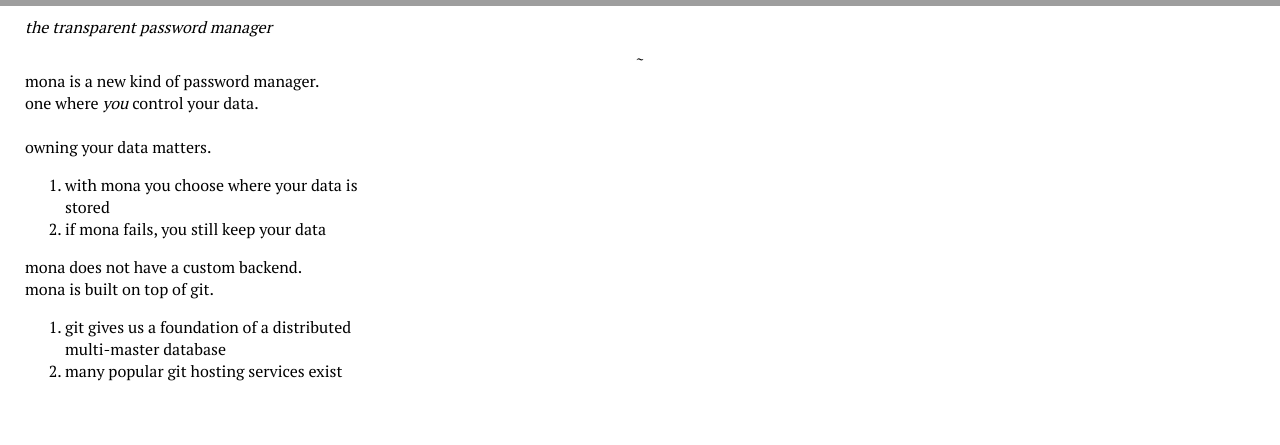
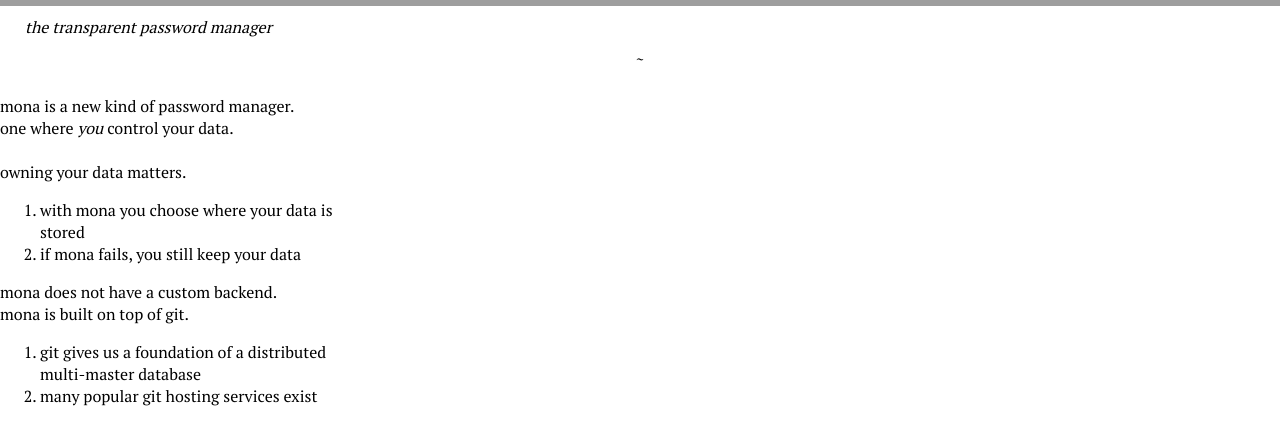
Before and after one commit to hermits-grove/mona, a browser extension: page index.html in a window 1280 px wide. Shown: the part 99-544 px from the top of the page. Drawn offline with Linux system fonts and the light colour scheme; grey boxes are pictures that could not be loaded.

```diff
--- a/style.css
+++ b/style.css
@@ -32,7 +32,7 @@
 
 .description {
     font-size: 12pt;
-    padding-left: 25px;
+    padding: 25px 0px;
     max-width: 350px;
 }
 
```
